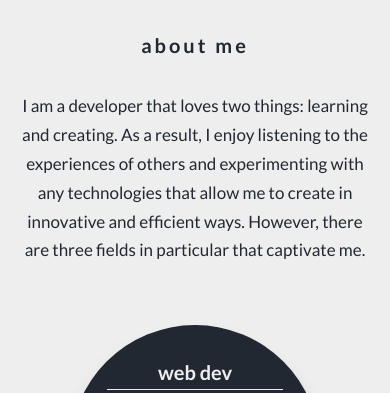
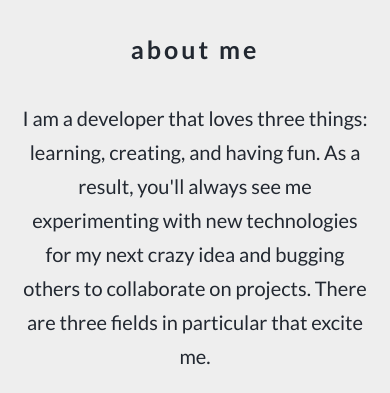
Before and after one commit to gkim98/personal-website, a website: page index.html in a window 390 px wide. Shown: the part 846-1239 px from the top of the page. Drawn offline with Linux system fonts and the light colour scheme.

Commit message:
responsive support

```diff
--- a/index.html
+++ b/index.html
@@ -27,7 +27,7 @@
 
         <section class="section-about">
             <h1 class="heading-primary">about me</h1>
-            <p class="about__text">I am a developer that loves two things: learning and creating. As a result, I enjoy listening to the experiences of others and experimenting with any technologies that allow me to create in innovative and efficient ways. However, there are three fields in particular that captivate me.</p>
+            <p class="about__text">I am a developer that loves three things: learning, creating, and having fun. As a result, you'll always see me experimenting with new technologies for my next crazy idea and bugging others to collaborate on projects. There are three fields in particular that excite me.</p>
 
             <div class="bubble-holder">
                 <div class="bubble bubble--1">
--- a/sass/abstracts/_mixins.scss
+++ b/sass/abstracts/_mixins.scss
@@ -4,6 +4,9 @@
 @mixin respond($breakpoint) {
     @if $breakpoint == four-hundred {
         @media(max-width: 400px) { @content };
+    }
+    @if $breakpoint == five-hundred {
+        @media(max-width: 500px) { @content };
     }
     @if $breakpoint == six-hundred {
         @media(max-width: 600px) { @content };
--- a/sass/base/_typography.scss
+++ b/sass/base/_typography.scss
@@ -12,7 +12,7 @@ body {
     margin-bottom: 3rem;
 
     @include respond(four-hundred) {
-        font-size: 2rem;
+        font-size: 2.5rem;
     }
 }
 
@@ -25,7 +25,12 @@ body {
     text-align: center;
 
     @include respond(eight-hundred) {
-        font-size: 1.7rem;
+        font-size: 2rem;
         padding: 0;
+        text-align: center;
+    }
+
+    @include respond(four-hundred) {
+        margin-bottom: 3rem;
     }
 }
--- a/sass/components/_card.scss
+++ b/sass/components/_card.scss
@@ -127,12 +127,15 @@
         }
 
         &__tools {
-            display: inline-block;
+            display: block;
             position: relative;
             top: 0;
             bottom: 0;
             right: 0;
             left: 0;
+            text-align: left;
+            margin-top: 1.2rem;
+            margin-bottom: 1.5rem;
         }
 
         &__github {
@@ -142,6 +145,7 @@
             bottom: 0;
             right: 0;
             left: 0;
+            margin: 0 auto;
 
             &:hover {
                 transform: none;
@@ -155,9 +159,17 @@
         }
     }
 
+    @include respond(five-hundred) {
+        padding: 1rem;
+        margin: 1.5rem 0;
+    }
+
     @include respond(four-hundred) {
         padding: 1rem;
-        margin: 1.5rem 0;
+
+        &__info {
+            font-size: 1.5rem;
+        }
     }
 }
 
--- a/sass/components/_filter.scss
+++ b/sass/components/_filter.scss
@@ -39,6 +39,10 @@
 
     @include respond(four-hundred) {
         margin-bottom: 3rem;
+
+        &__option {
+            font-size: 1.5rem;
+        }
     }
 }
 
--- a/sass/layouts/_home.scss
+++ b/sass/layouts/_home.scss
@@ -31,7 +31,6 @@
         padding: 3rem 1rem;
     }
 }
-
 
 // good
 .section-contact {
```
Also changed, not shown: styles/style.css.
